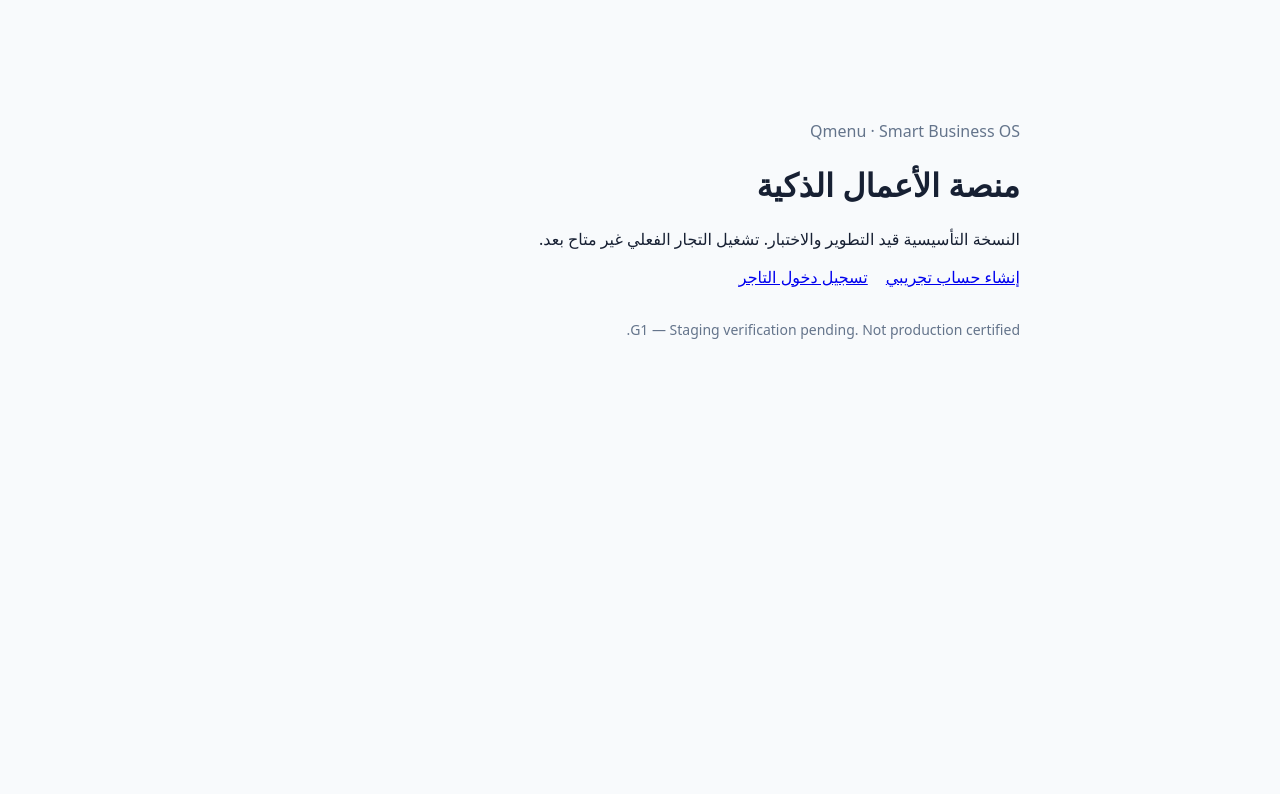
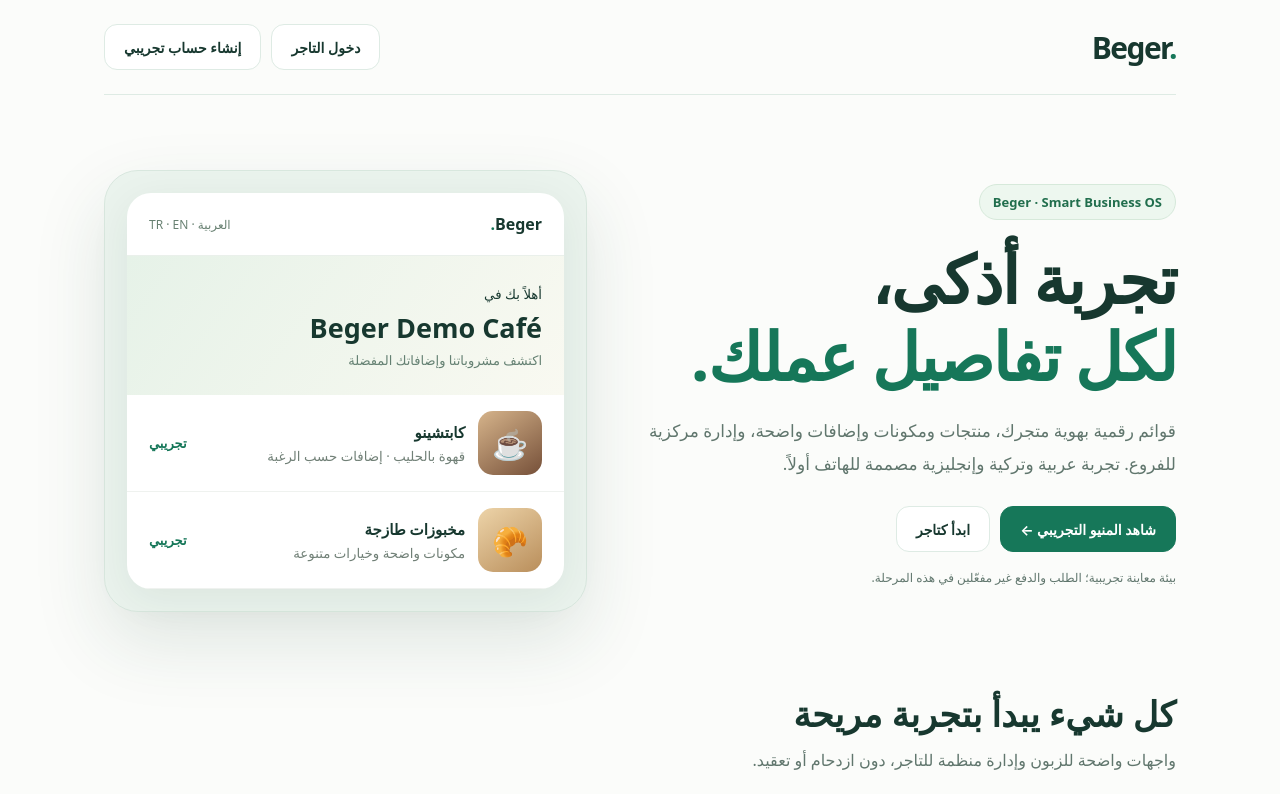
Before and after one commit to ultrablueai/Qmenu, a Next.js app: page / in a window 1280 px wide. Shown: the top 794 px of the page. Built offline with nearby package versions, Linux system fonts and the light colour scheme.

Commit message:
feat(beger): polished light staging landing and guest demo entry [beger-deploy]

```diff
--- a/app/page.tsx
+++ b/app/page.tsx
@@ -1,14 +1,80 @@
 import Link from "next/link";
 
+const demo = "/b/b0000000-2026-4000-8000-000000000002?lang=ar";
+
 export default function Home() {
-  return <main style={{maxWidth:760,margin:"10vh auto",padding:24}}>
-    <p style={{color:"#64748b"}}>Qmenu · Smart Business OS</p>
-    <h1>منصة الأعمال الذكية</h1>
-    <p>النسخة التأسيسية قيد التطوير والاختبار. تشغيل التجار الفعلي غير متاح بعد.</p>
-    <nav aria-label="حساب التاجر" style={{display:"flex",gap:18,flexWrap:"wrap"}}>
-      <Link href="/signup">إنشاء حساب تجريبي</Link>
-      <Link href="/login">تسجيل دخول التاجر</Link>
-    </nav>
-    <p style={{marginTop:32,fontSize:14,color:"#64748b"}}>G1 — Staging verification pending. Not production certified.</p>
+  return <main dir="rtl" lang="ar" className="beger-home">
+    <style>{`
+      .beger-home{--ink:#17382f;--muted:#60766d;--green:#167759;--line:#deebe4;min-height:100dvh;background:#fbfcfa;color:var(--ink);font-family:system-ui,-apple-system,"Segoe UI",sans-serif}
+      .beger-home *{box-sizing:border-box}
+      .beger-home a{text-decoration:none}
+      .beger-wrap{max-width:1120px;margin:auto;padding:0 24px}
+      .beger-nav{display:flex;align-items:center;justify-content:space-between;gap:18px;padding:24px 0;border-bottom:1px solid var(--line)}
+      .beger-brand{font-weight:850;font-size:30px;color:var(--ink);letter-spacing:-1.6px;direction:ltr}.beger-brand span{color:var(--green)}
+      .beger-actions{display:flex;gap:10px;align-items:center;flex-wrap:wrap}
+      .beger-btn{display:inline-flex;align-items:center;justify-content:center;min-height:46px;padding:11px 19px;border-radius:13px;font-size:14px;font-weight:750;color:var(--ink);border:1px solid var(--line);background:white;transition:transform .16s ease,box-shadow .16s ease}
+      .beger-btn:hover{transform:translateY(-2px);box-shadow:0 8px 22px #133d2916}
+      .beger-btn-primary{background:var(--green);border-color:var(--green);color:white!important}
+      .beger-hero{display:grid;grid-template-columns:minmax(0,1.05fr) minmax(0,.95fr);gap:55px;align-items:center;padding:75px 0 68px}
+      .beger-eyebrow{display:inline-block;border:1px solid #d6e9da;background:#edf7ef;color:#216e4d;border-radius:30px;padding:8px 13px;font-size:13px;font-weight:750}
+      .beger-hero h1{font-size:clamp(38px,5.5vw,66px);line-height:1.17;letter-spacing:-1.7px;margin:20px 0}
+      .beger-hero h1 em{font-style:normal;color:var(--green)}
+      .beger-lead{font-size:17px;color:var(--muted);line-height:1.95;max-width:590px;margin:0 0 26px}
+      .beger-note{font-size:12px;color:var(--muted);margin-top:17px}
+      .beger-preview{background:#eaf3ed;border:1px solid #d8e7de;border-radius:34px;padding:22px;box-shadow:0 30px 72px #214c3420}
+      .beger-preview-inner{background:white;border-radius:24px;overflow:hidden;box-shadow:0 10px 40px #1f3c2512}
+      .beger-preview-header{padding:20px 22px;display:flex;justify-content:space-between;align-items:center;border-bottom:1px solid #eaf0eb}
+      .beger-preview-hero{background:linear-gradient(125deg,#e6f2e8,#f9f9f1);padding:26px 22px}
+      .beger-preview-hero h2{font-size:27px;margin:5px 0}.beger-preview-hero p{color:#648072;font-size:13px;margin:0}
+      .beger-mini-product{display:flex;gap:13px;align-items:center;padding:16px 22px;border-bottom:1px solid #eff2ef}
+      .beger-mini-image{flex-shrink:0;width:64px;height:64px;border-radius:15px;background:linear-gradient(145deg,#d6b48b,#765039);display:grid;place-items:center;font-size:29px}
+      .beger-mini-product b{display:block;font-size:15px}.beger-mini-product small{display:block;color:#718077;margin-top:5px}.beger-mini-product strong{margin-inline-start:auto;white-space:nowrap;color:var(--green);font-size:13px}
+      .beger-section{padding:10px 0 75px}.beger-section h2{font-size:clamp(26px,3vw,35px);margin:0 0 12px}.beger-section>p{color:var(--muted);margin:0 0 23px}
+      .beger-features{display:grid;grid-template-columns:repeat(3,minmax(0,1fr));gap:16px}
+      .beger-feature{border:1px solid var(--line);border-radius:22px;background:white;padding:24px;min-height:170px}
+      .beger-feature-icon{font-size:26px}.beger-feature h3{font-size:18px;margin:15px 0 8px}.beger-feature p{font-size:14px;color:var(--muted);line-height:1.8;margin:0}
+      .beger-footer{border-top:1px solid var(--line);padding:24px 0 40px;color:var(--muted);font-size:13px;display:flex;justify-content:space-between;gap:15px;flex-wrap:wrap}
+      @media(max-width:800px){.beger-hero{grid-template-columns:1fr;gap:28px;padding:52px 0}.beger-features{grid-template-columns:1fr}.beger-hero h1{font-size:42px}.beger-nav{align-items:flex-start}.beger-actions{justify-content:flex-end}.beger-btn{min-height:42px;padding:10px 13px}}
+      @media(max-width:440px){.beger-wrap{padding:0 16px}.beger-nav{flex-wrap:wrap}.beger-actions{width:100%;justify-content:space-between}.beger-hero h1{font-size:37px}.beger-preview{padding:12px;border-radius:22px}}
+    `}</style>
+    <div className="beger-wrap">
+      <header className="beger-nav">
+        <Link href="/" className="beger-brand" aria-label="Beger home">Beger<span>.</span></Link>
+        <nav className="beger-actions" aria-label="حساب التاجر">
+          <Link href="/login" className="beger-btn">دخول التاجر</Link>
+          <Link href="/signup" className="beger-btn">إنشاء حساب تجريبي</Link>
+        </nav>
+      </header>
+      <section className="beger-hero">
+        <div>
+          <span className="beger-eyebrow">Beger · Smart Business OS</span>
+          <h1>تجربة أذكى،<br/><em>لكل تفاصيل عملك.</em></h1>
+          <p className="beger-lead">قوائم رقمية بهوية متجرك، منتجات ومكونات وإضافات واضحة، وإدارة مركزية للفروع. تجربة عربية وتركية وإنجليزية مصممة للهاتف أولاً.</p>
+          <div className="beger-actions">
+            <Link href={demo} className="beger-btn beger-btn-primary">شاهد المنيو التجريبي ←</Link>
+            <Link href="/signup" className="beger-btn">ابدأ كتاجر</Link>
+          </div>
+          <p className="beger-note">بيئة معاينة تجريبية؛ الطلب والدفع غير مفعّلين في هذه المرحلة.</p>
+        </div>
+        <div className="beger-preview" aria-label="معاينة توضيحية للواجهة الفاتحة">
+          <div className="beger-preview-inner">
+            <div className="beger-preview-header"><b>Beger<span style={{color:"#167759"}}>.</span></b><span style={{fontSize:12,color:"#688172"}}>العربية · TR · EN</span></div>
+            <div className="beger-preview-hero"><small>أهلاً بك في</small><h2>Beger Demo Café</h2><p>اكتشف مشروباتنا وإضافاتك المفضلة</p></div>
+            <div className="beger-mini-product"><div className="beger-mini-image" aria-hidden="true">☕</div><div><b>كابتشينو</b><small>قهوة بالحليب · إضافات حسب الرغبة</small></div><strong>تجريبي</strong></div>
+            <div className="beger-mini-product"><div className="beger-mini-image" style={{background:"linear-gradient(145deg,#edd4a9,#b98e5b)"}} aria-hidden="true">🥐</div><div><b>مخبوزات طازجة</b><small>مكونات واضحة وخيارات متنوعة</small></div><strong>تجريبي</strong></div>
+          </div>
+        </div>
+      </section>
+      <section className="beger-section">
+        <h2>كل شيء يبدأ بتجربة مريحة</h2>
+        <p>واجهات واضحة للزبون وإدارة منظمة للتاجر، دون ازدحام أو تعقيد.</p>
+        <div className="beger-features">
+          <article className="beger-feature"><span className="beger-feature-icon">✦</span><h3>هوية تناسب متجرك</h3><p>ثلاثة تصاميم قابلة للاختيار، مع دعم العربية والتركية والإنجليزية.</p></article>
+          <article className="beger-feature"><span className="beger-feature-icon">☕</span><h3>تفاصيل تهم الزبون</h3><p>تصنيفات ومنتجات ومكونات وإضافات مسعّرة وعرض مبدئي للخيارات.</p></article>
+          <article className="beger-feature"><span className="beger-feature-icon">⌘</span><h3>إدارة مركزية للفروع</h3><p>إدارة المنتجات والأسعار والنشر حسب الفرع من لوحة التاجر.</p></article>
+        </div>
+      </section>
+      <footer className="beger-footer"><span>Beger · Smart Business OS</span><span>نسخة معاينة على Staging — ليست إطلاقاً تجارياً نهائياً</span></footer>
+    </div>
   </main>;
 }
```
